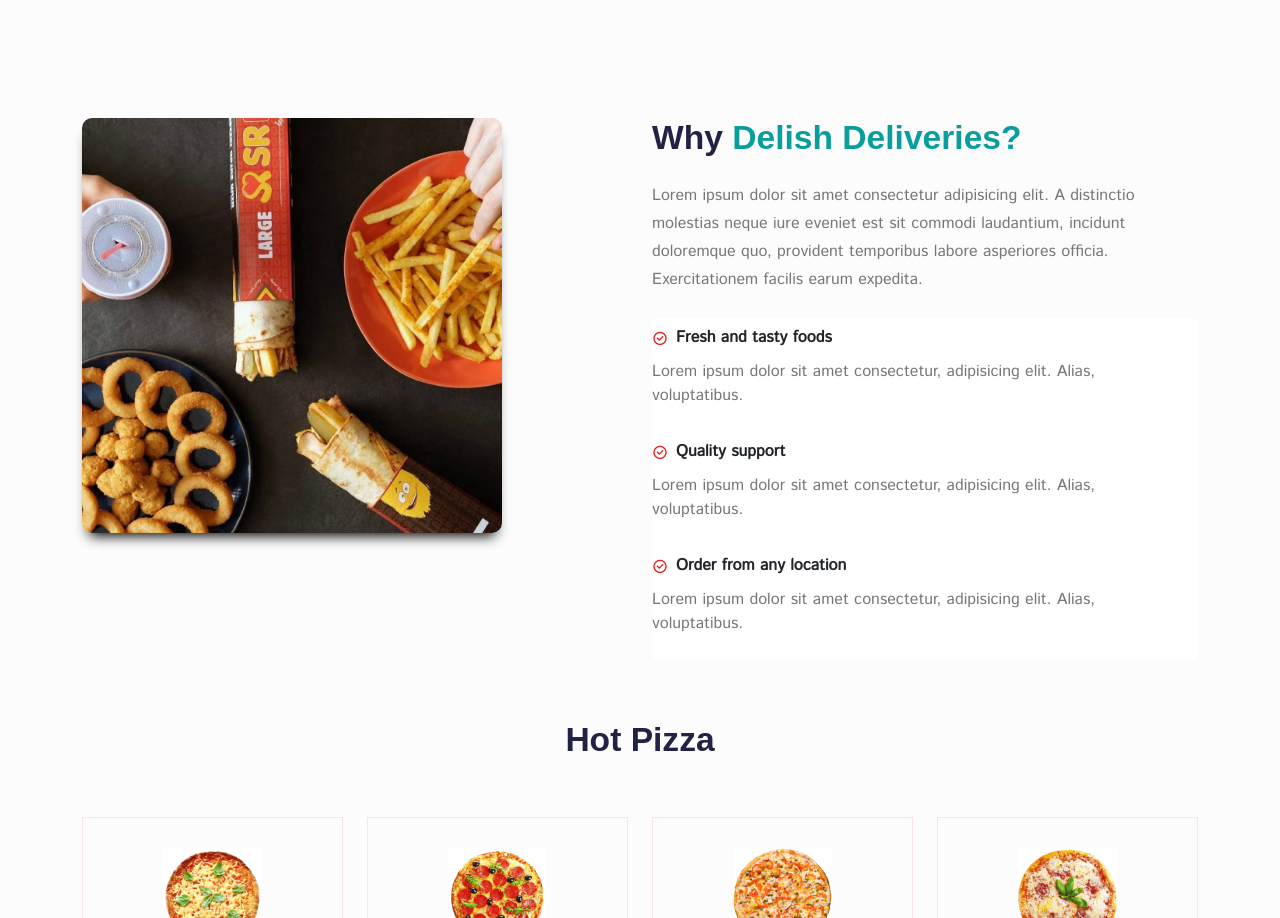
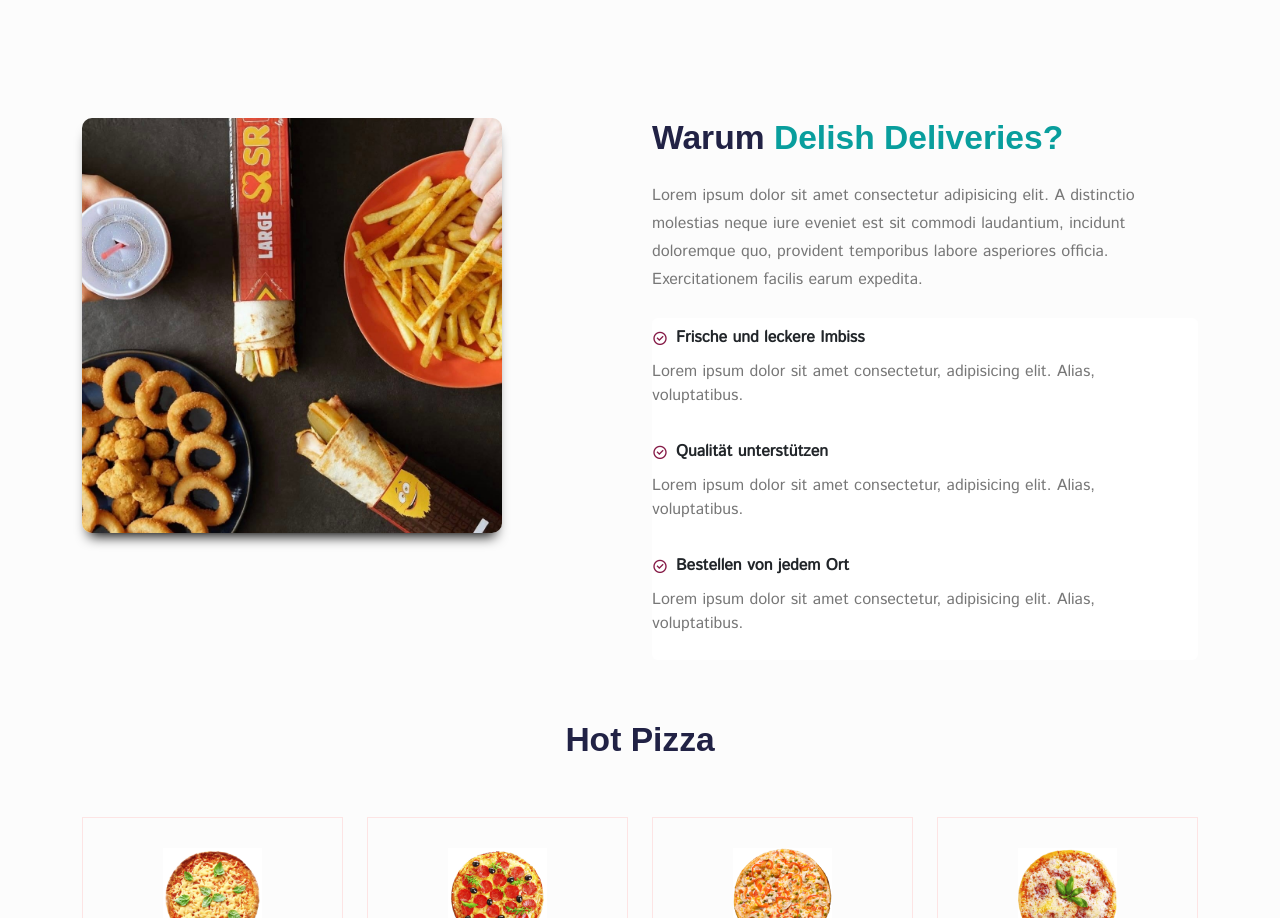
Before and after one commit to sbrycbc/delish-deliveries, a React (Create React App) app: page /home in a window 1280 px wide. Shown: the part 3133-4051 px from the top of the page. Built offline with nearby package versions, Linux system fonts and the light colour scheme; no server answers; a web font is replaced by a local one.

Commit message:
updated componnets and styling. updated language als Deutsch..

```diff
--- a/src/pages/Cart.jsx
+++ b/src/pages/Cart.jsx
@@ -25,15 +25,15 @@ const Cart = () => {
             <Col lg="12">
               {
                 cartItems.length === 0 ?
-                <h5 className="text-center">Your cart is empty</h5>
+                <h5 className="text-center">Deine Warenkorb ist leer</h5>
                 :
                 <table className="table table-bordered">
                 <thead>
                   <tr>
                     <th>Image</th>
-                    <th>Product Title</th>
-                    <th>Price</th>
-                    <th>Quantity</th>
+                    <th>Produkt</th>
+                    <th>Preis</th>
+                    <th>Menge</th>
                     <th>Delete</th>
 
                   </tr>
@@ -49,14 +49,15 @@ const Cart = () => {
 
               <div className="mt-4">
                 <h6>Subtotal: €<span className='cart_subtotal'>{totalAmount}</span></h6>
-                <p>Taxes and shipping will calculate at checkout</p>
+                <p>Alle Preise in € inkl. gestzl MwSt.</p>
+                <p>Ab 20 € versandkostenfrei bestellen</p>
                 <div className="cart_page-btn">
                   <button className="addToCart_btn me-4">
-                    <Link to="/foods">Continue Shopping</Link>
+                    <Link to="/foods">Weiter einkaufen</Link>
 
                   </button>
                   <button className="addToCart_btn">
-                    <Link to="/checkout">Proceed to checkout</Link>
+                    <Link to="/checkout">Checkout</Link>
 
                   </button>
                 </div>
--- a/src/pages/Home.jsx
+++ b/src/pages/Home.jsx
@@ -188,22 +188,20 @@ useEffect(()=>{
           </Col>
           <Col lg="6" md="6">
             <div className="why-tasty-treat">
-              <h2 className="tasty-treat-title mb-4">Why <span>Delish Deliveries?</span></h2>
+              <h2 className="tasty-treat-title mb-4">Warum <span>Delish Deliveries?</span></h2>
               <p className="tasty-treat-desc">Lorem ipsum dolor sit amet consectetur adipisicing elit. A distinctio molestias neque iure eveniet est sit commodi laudantium, incidunt doloremque quo, provident temporibus labore asperiores officia. Exercitationem facilis earum expedita.</p>
               <ListGroup className='mt-4'>
                 <ListGroupItem className='border-0 ps-0'>
-                  <p className="choose-us-title d-flex align-items-center gap-2"><i className="ri-checkbox-circle-line"></i> Fresh and
-                tasty foods</p>
+                  <p className="choose-us-title d-flex align-items-center gap-2"><i className="ri-checkbox-circle-line"></i> Frische und leckere Imbiss</p>
                   <p className="choose-us-desc">Lorem ipsum dolor sit amet consectetur, adipisicing elit. Alias, voluptatibus.</p>
                 </ListGroupItem>
                 <ListGroupItem className='border-0 ps-0'>
-                  <p className="choose-us-title d-flex align-items-center gap-2"><i className="ri-checkbox-circle-line"></i> Quality
-                support</p>
+                  <p className="choose-us-title d-flex align-items-center gap-2"><i className="ri-checkbox-circle-line"></i> Qualität unterstützen</p>
                 <p className="choose-us-desc">Lorem ipsum dolor sit amet consectetur, adipisicing elit. Alias, voluptatibus.</p>
 
                 </ListGroupItem>
                 <ListGroupItem className='border-0 ps-0'>
-                  <p className="choose-us-title d-flex align-items-center gap-2"><i className="ri-checkbox-circle-line"></i> Order from any location</p>
+                  <p className="choose-us-title d-flex align-items-center gap-2"><i className="ri-checkbox-circle-line"></i> Bestellen von jedem Ort</p>
                 <p className="choose-us-desc">Lorem ipsum dolor sit amet consectetur, adipisicing elit. Alias, voluptatibus.</p>
 
                 </ListGroupItem>
--- a/src/styles/home.css
+++ b/src/styles/home.css
@@ -55,7 +55,7 @@
 
 .choose-us-title i {
     font-weight: 500 !important;
-    color:#df2020;
+    color:#861b47;
 }
 
 .choose-us-desc {
```
